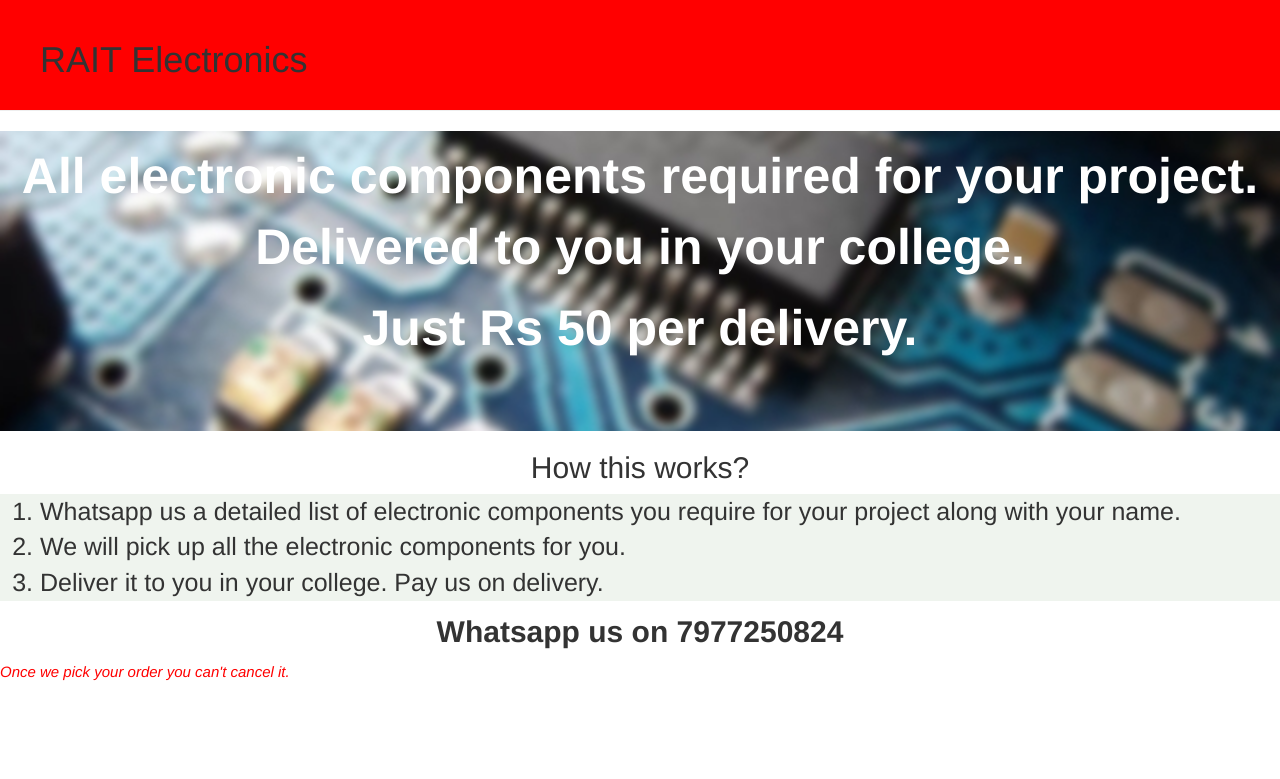
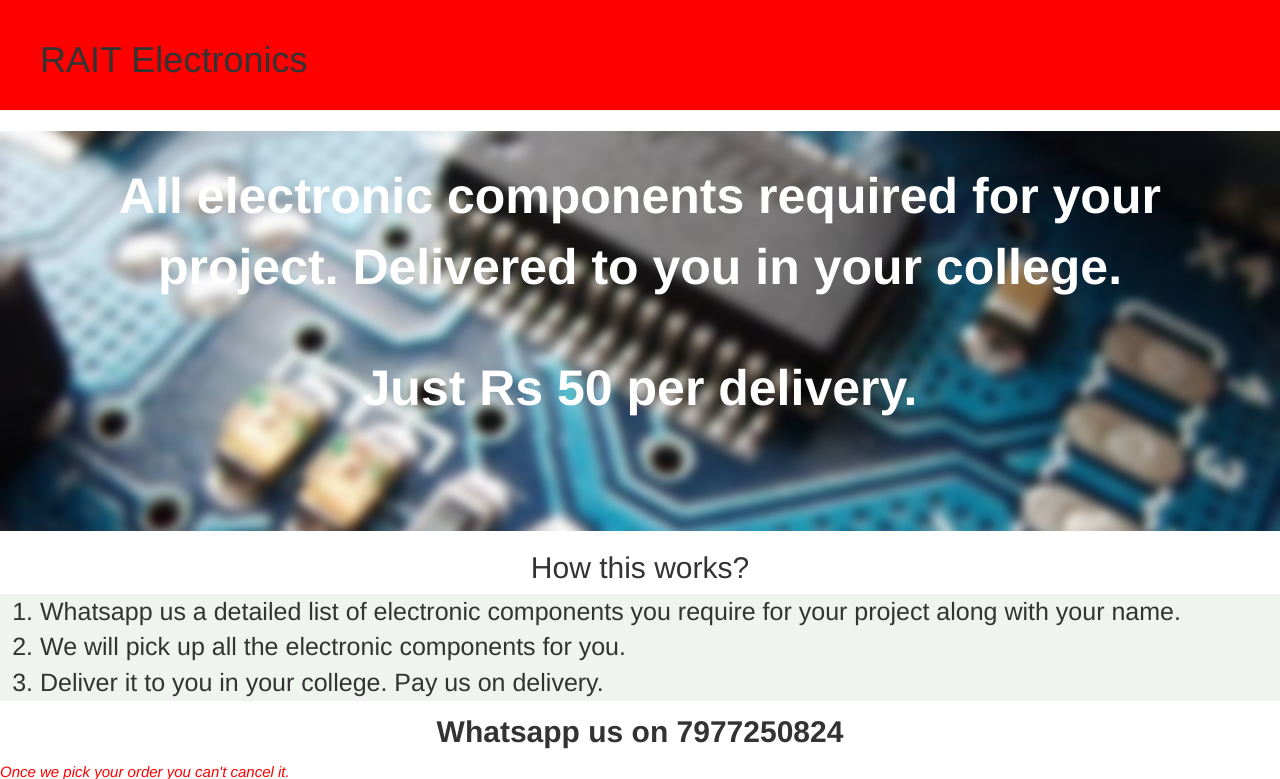
Before and after one commit to srikant99/raitelectronics, a Django app: page / in a window 1280 px wide. Shown: the top 779 px of the page. Run offline with Django 3.2, Linux system fonts and the light colour scheme; some libraries are stand-ins or nearby versions.

Commit message:
made image bigger

```diff
--- a/electronics/static/css/electronics.css
+++ b/electronics/static/css/electronics.css
@@ -7,14 +7,15 @@
 .content {
     background-image: url("arduino.jpg");
     background-position: center;
-    height: 300px;
+    height: 400px;
     background-size: cover;
     padding: 10px 10px 10px 10px;
 
 }
 
-.content h3, .content p{
+.content p{
     text-align: center;
+    padding: 20px 20px 20px 20px;
 
 }
 
```
